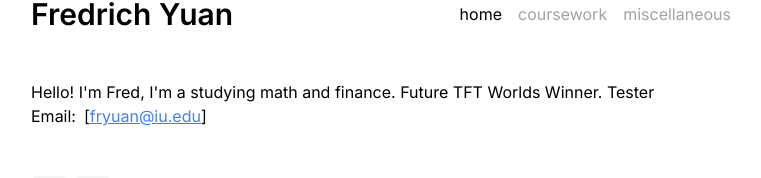
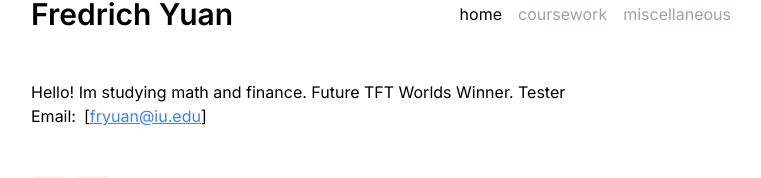
Before and after one commit to zeegy99/zeegy99.github.io, a Next.js app: page / in a window 1280 px wide. Shown: the part 132-310 px from the top of the page, without its empty margins (259-1020 px from the left). Built offline with nearby package versions, Linux system fonts and the light colour scheme.

Commit message:
should build

```diff
--- a/src/app/coursework/page.js
+++ b/src/app/coursework/page.js
@@ -68,7 +68,7 @@ export default function Coursework() {
 						</li>
 
 						<li>
-							SDE's + Applications (
+							SDE&apos;s + Applications (
 							<span className="cursor-pointer text-blue-500 hover:text-blue-400">
 								<a href="/presentations/Ito.pdf">
 									slides
--- a/src/app/miscellaneous/page.js
+++ b/src/app/miscellaneous/page.js
@@ -66,7 +66,7 @@ export default function Miscellaneous() {
 							Student: FOBERT THE MUNDO ABUSER (
 							<span className="cursor-pointer text-blue-500 hover:text-blue-400">
 								<a href="https://www.op.gg/summoners/na/sAigroeg-NA1" target="_blank" rel="noopener noreferrer">
-                                              He can't carry spandan
+                                              He can&apos;t carry spandan
                                             </a>
 							</span>
 
--- a/src/app/page.js
+++ b/src/app/page.js
@@ -44,7 +44,7 @@ export default function Home() {
 					</div>
 				</div>
 				<div className="text-md fade-in">
-					Hello! I'm Fred, I'm a studying math and finance. Future TFT Worlds Winner. Tester
+					Hello! Im studying math and finance. Future TFT Worlds Winner. Tester
 					<br />
 					Email:
 					<span
```
